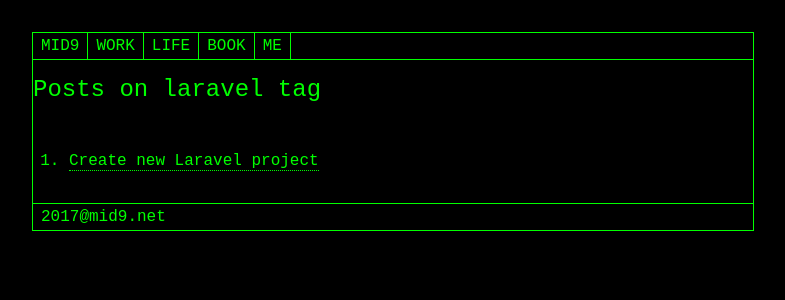
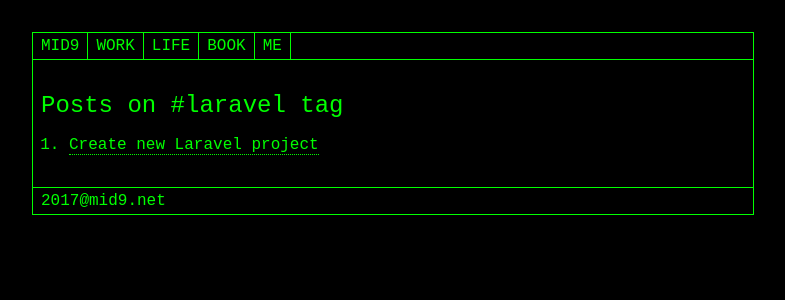
Before and after one commit to tuanle/tuanle.github.io, a Jekyll site: the page built from _tags/laravel.html, in a window 1280 px wide. Shown: the top 300 px of the page, without its empty margins (247-1032 px from the left). Built offline with Jekyll 4.4.1, drawn with Linux system fonts in a browser that asks for light colours.

Commit message:
[temp] Temporary commit in 2017-08-30 03:59

```diff
--- a/_layouts/tag.html
+++ b/_layouts/tag.html
@@ -1,17 +1,16 @@
 ---
 layout: default
 ---
-<h1 id="title">
-    Posts on {{ page.title }} tag
-</h1>
-
 <div id="content">
+    <h1 id="title">
+        Posts on #{{ page.title }} tag
+    </h1>
     {% assign posts = site.posts | where:"tags",page.title | sort: 'date' | reverse %}
     {% if posts.size > 0 %}
         {% include posts.html %}
     {% else %}
     <p class="error">
-        There are no posts on {{ page.title }} tag
+        There are no posts on #{{ page.title }} tag
     </p>
     {% endif %}
 </div>
```
